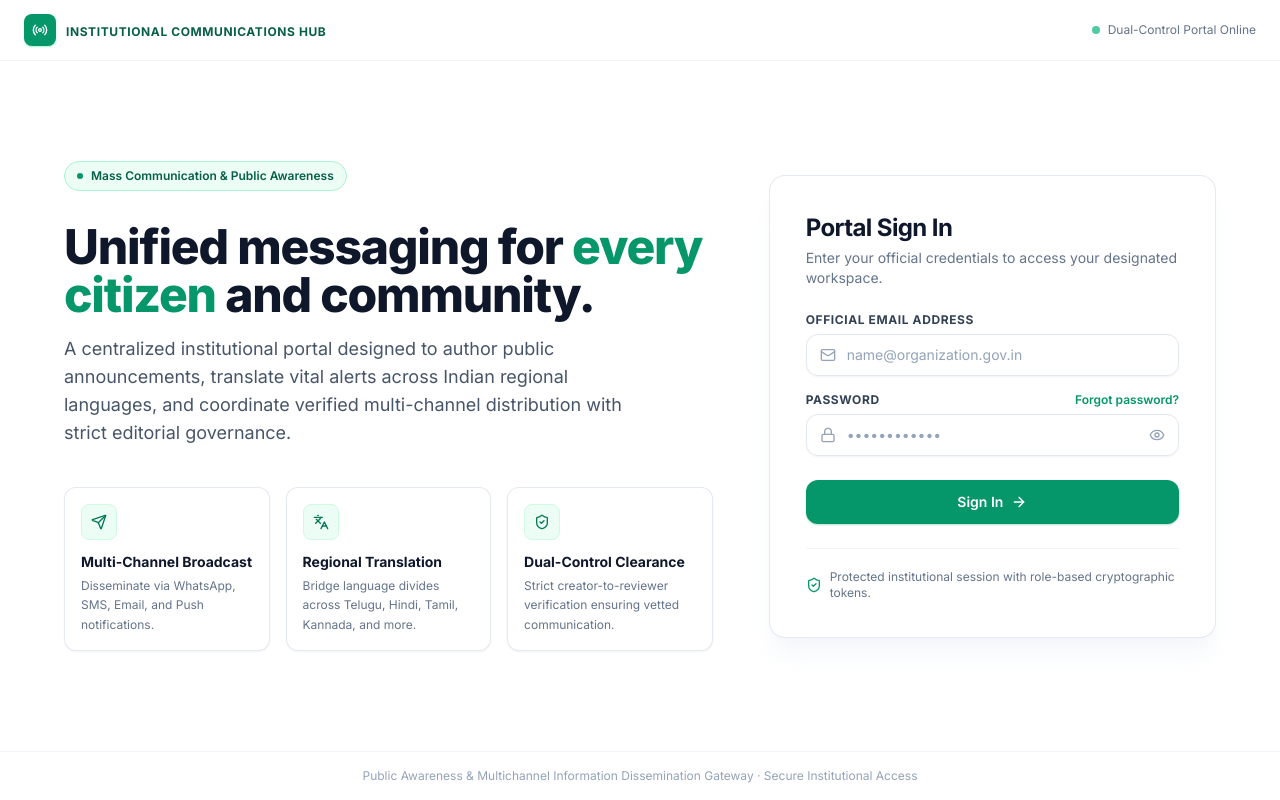
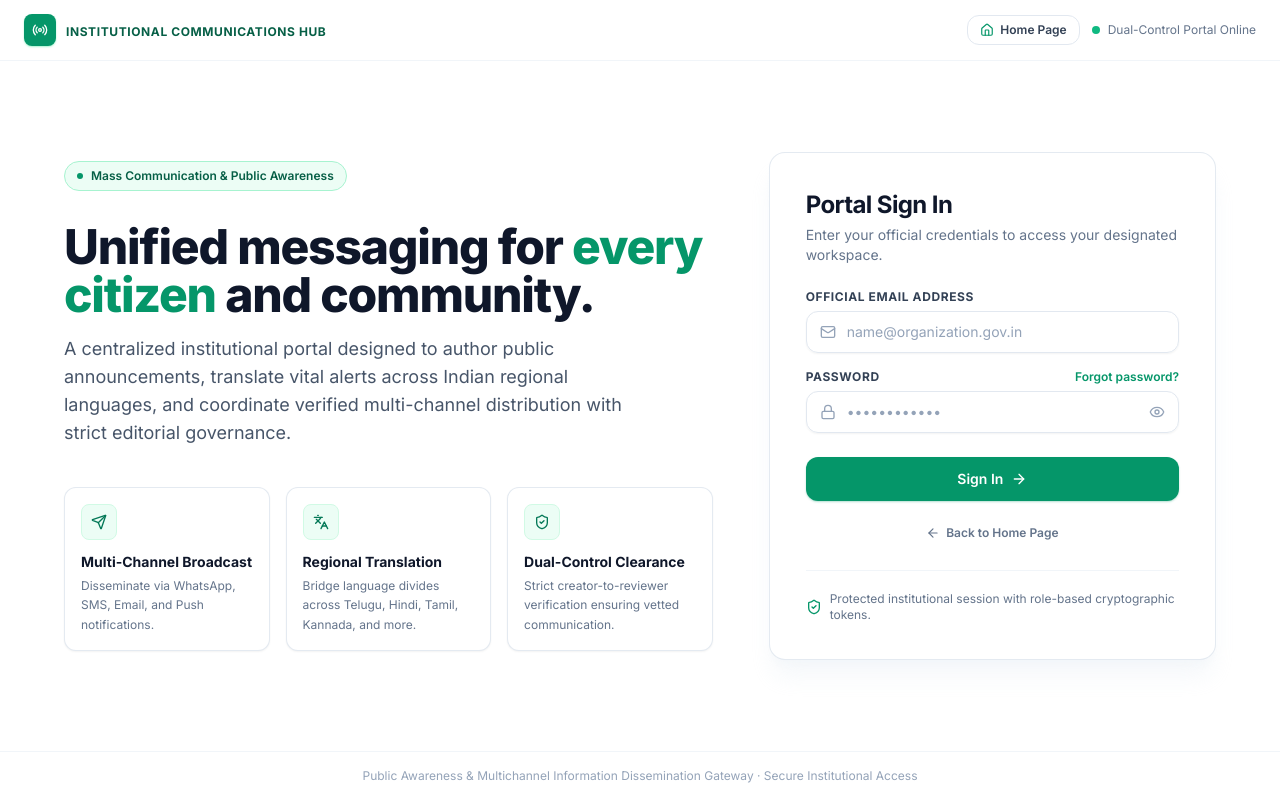
Before and after one commit to Prem-kumar04/AI-Multilingual-Mass-Communication-Platform, a React (Vite) app in the folder frontend/: page /login in a window 1280 px wide. Built offline with nearby package versions, Linux system fonts and the light colour scheme.

Commit message:
feat(auth): add home page navigation option to Login page

```diff
--- a/frontend/src/pages/auth/Login.tsx
+++ b/frontend/src/pages/auth/Login.tsx
@@ -1,10 +1,12 @@
 import React, { useState } from 'react';
-import { useNavigate } from 'react-router-dom';
+import { useNavigate, Link } from 'react-router-dom';
 import { useAuth } from '../../context/AuthContext';
 import {
   Eye,
   EyeOff,
   ArrowRight,
+  ArrowLeft,
+  Home,
   ShieldCheck,
   Languages,
   Send,
@@ -85,9 +87,19 @@ export const Login: React.FC = () => {
             </span>
           </div>
         </div>
-        <div className="flex items-center space-x-2 text-xs text-slate-500">
-          <span className="w-2 h-2 rounded-full bg-emerald-500 animate-pulse"></span>
-          <span>Dual-Control Portal Online</span>
+        <div className="flex items-center space-x-3 text-xs">
+          <Link
+            to="/"
+            className="inline-flex items-center space-x-1.5 px-3 py-1.5 rounded-xl border border-slate-200 bg-white hover:bg-slate-50 text-slate-700 hover:text-emerald-700 font-semibold text-xs shadow-2xs transition-all hover:scale-[1.02]"
+            title="Return to Public Home Portal"
+          >
+            <Home className="w-3.5 h-3.5 text-emerald-600" />
+            <span>Home Page</span>
+          </Link>
+          <div className="hidden sm:flex items-center space-x-2 text-slate-500">
+            <span className="w-2 h-2 rounded-full bg-emerald-500 animate-pulse"></span>
+            <span>Dual-Control Portal Online</span>
+          </div>
         </div>
       </div>
 
@@ -248,6 +260,17 @@ export const Login: React.FC = () => {
                     )}
                   </button>
                 </div>
+
+                {/* Back to Home Page Option */}
+                <div className="pt-1 text-center">
+                  <Link
+                    to="/"
+                    className="inline-flex items-center space-x-1.5 text-xs font-semibold text-slate-500 hover:text-emerald-700 transition-colors py-1"
+                  >
+                    <ArrowLeft className="w-3.5 h-3.5" />
+                    <span>Back to Home Page</span>
+                  </Link>
+                </div>
               </form>
 
               {/* Security notice */}
```
